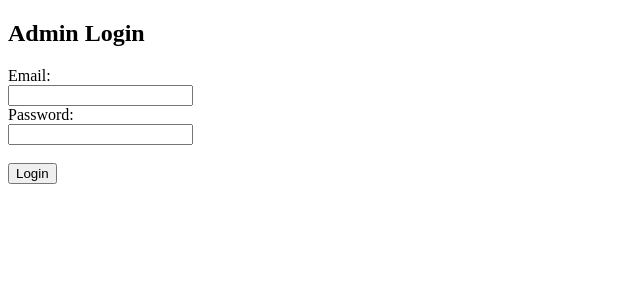
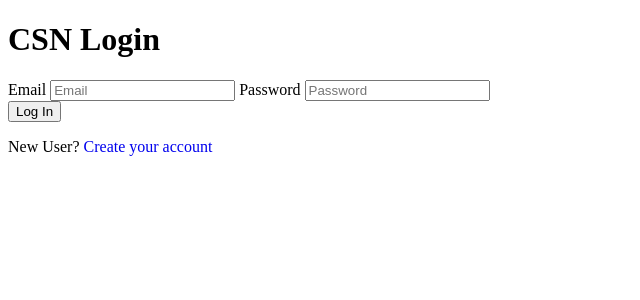
Before and after one commit to Scrumpossible/ExamRegistration, a Flask app: page /admin in a window 1280 px wide. Shown: the top 300 px of the page, without its empty margins (0-640 px from the left). Run offline with Flask 3, Linux system fonts and the light colour scheme.

Commit message:
Update AdminLogin.html

```diff
--- a/Templates/AdminLogin.html
+++ b/Templates/AdminLogin.html
@@ -1,19 +1,33 @@
 <!DOCTYPE html>
-<html>
+<html lang="en">
 <head>
+    <meta charset="UTF-8">
+    <meta name="viewport" content="width=device-width, initial-scale=1.0">
+    <link rel= "stylesheet" href="{{url_for('static', filename = 'css/form.css')}}">
     <title>Admin Login</title>
 </head>
 <body>
-    <h2>Admin Login</h2>
-    {% if error %}
+    <div class="main">
+        <h1>CSN Login</h1>
+        {% if error %}
         <p style="color:red;">{{ error }}</p>
-    {% endif %}
-    <form method="POST" action="/admin">
-        <label>Email:</label><br>
-        <input type="text" name="email"><br>
-        <label>Password:</label><br>
-        <input type="password" name="password"><br><br>
-        <input type="submit" value="Login">
+        {% endif %}
+        <form method= "POST" action="/admin/dashboard">
+            <label for="Email">Email</label>
+            <input type="text" id="Email" placeholder="Email" >
+
+            <label for="username">Password</label>
+            <input type="text" id="password" placeholder="Password" >
+
+            <div class="wrap">
+                <button type="submit">Log In</button>
+        </div>
     </form>
+    <p>New User?
+        <a href="#" style="text-decoration: none;">
+            Create your account
+        </a>
+    </p>
+    </div>
 </body>
 </html>
```
